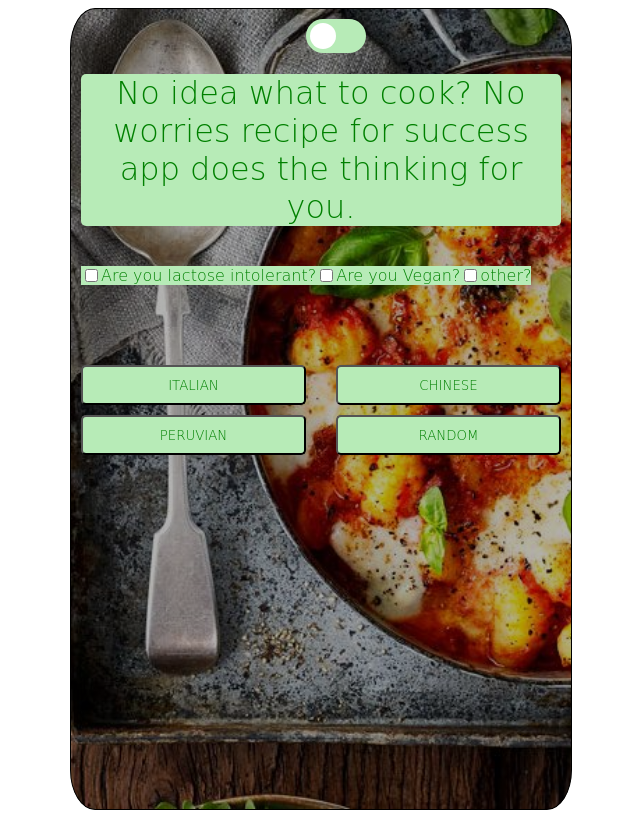
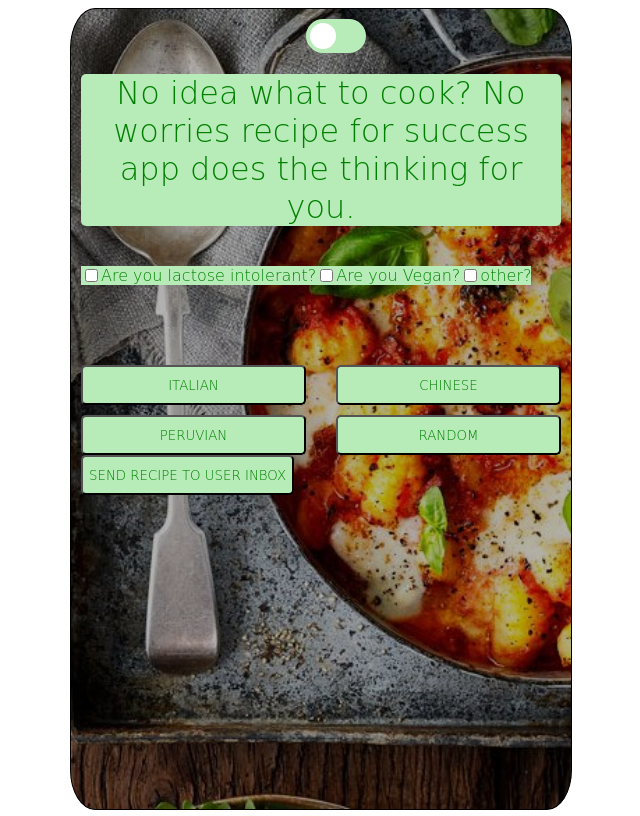
Before and after one commit to fac29b/recipe-for-success, a website: page public/index.html in a window 1280 px wide. Shown: the whole page, without its empty margins (327-967 px from the left). Drawn offline with Linux system fonts and the light colour scheme; a web font is replaced by a local one.

Commit message:
feat(HTML): add a button

```diff
--- a/public/index.html
+++ b/public/index.html
@@ -87,6 +87,7 @@
           class="gpt-response preserve-line-breaks"
         ></section>
         <button class="want-another-recipe">I want another recipe</button>
+        <button class="send-recipe-to-user-inbox">send recipe to user inbox</button>
       </main>
     </div>
     <script src="index.js"></script>
```
